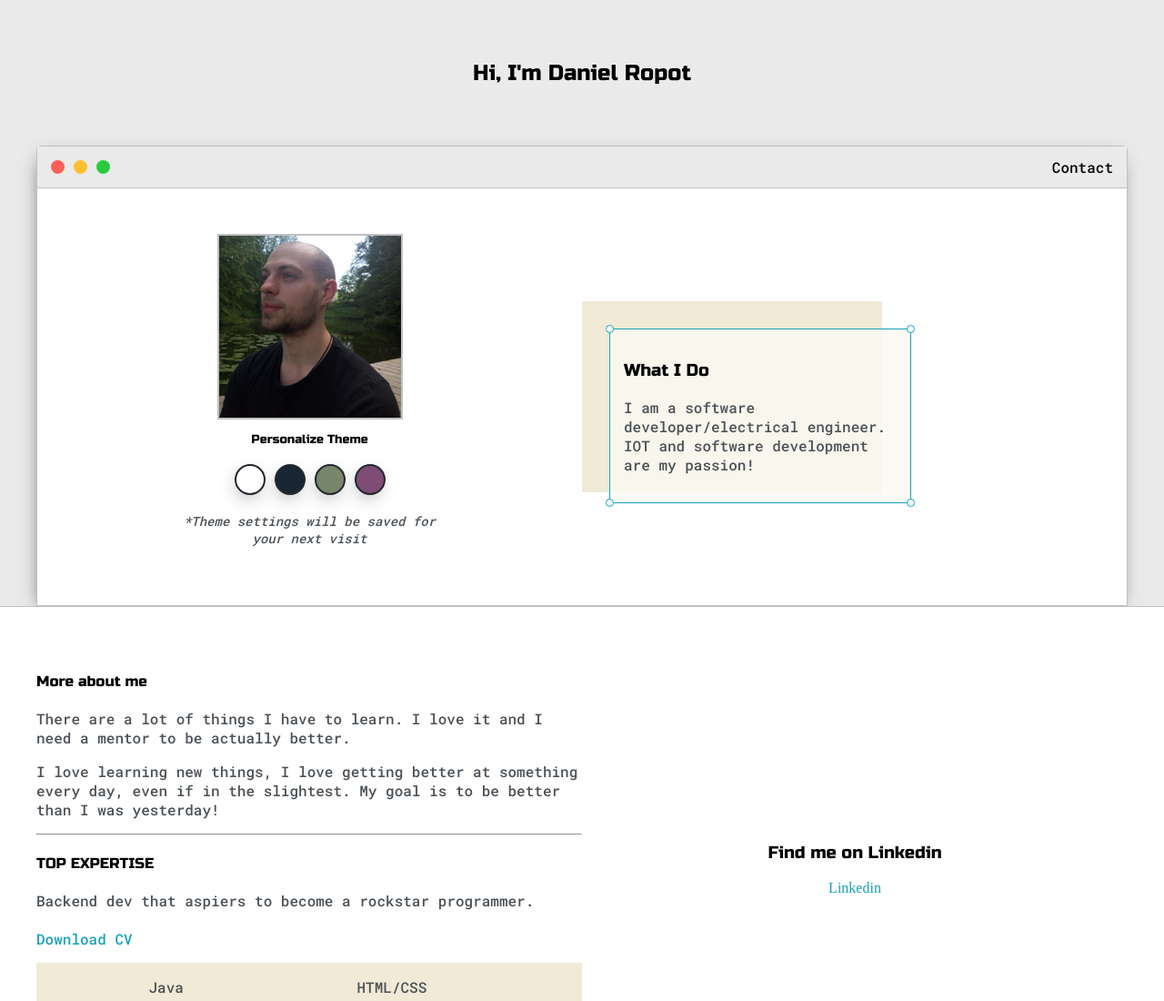
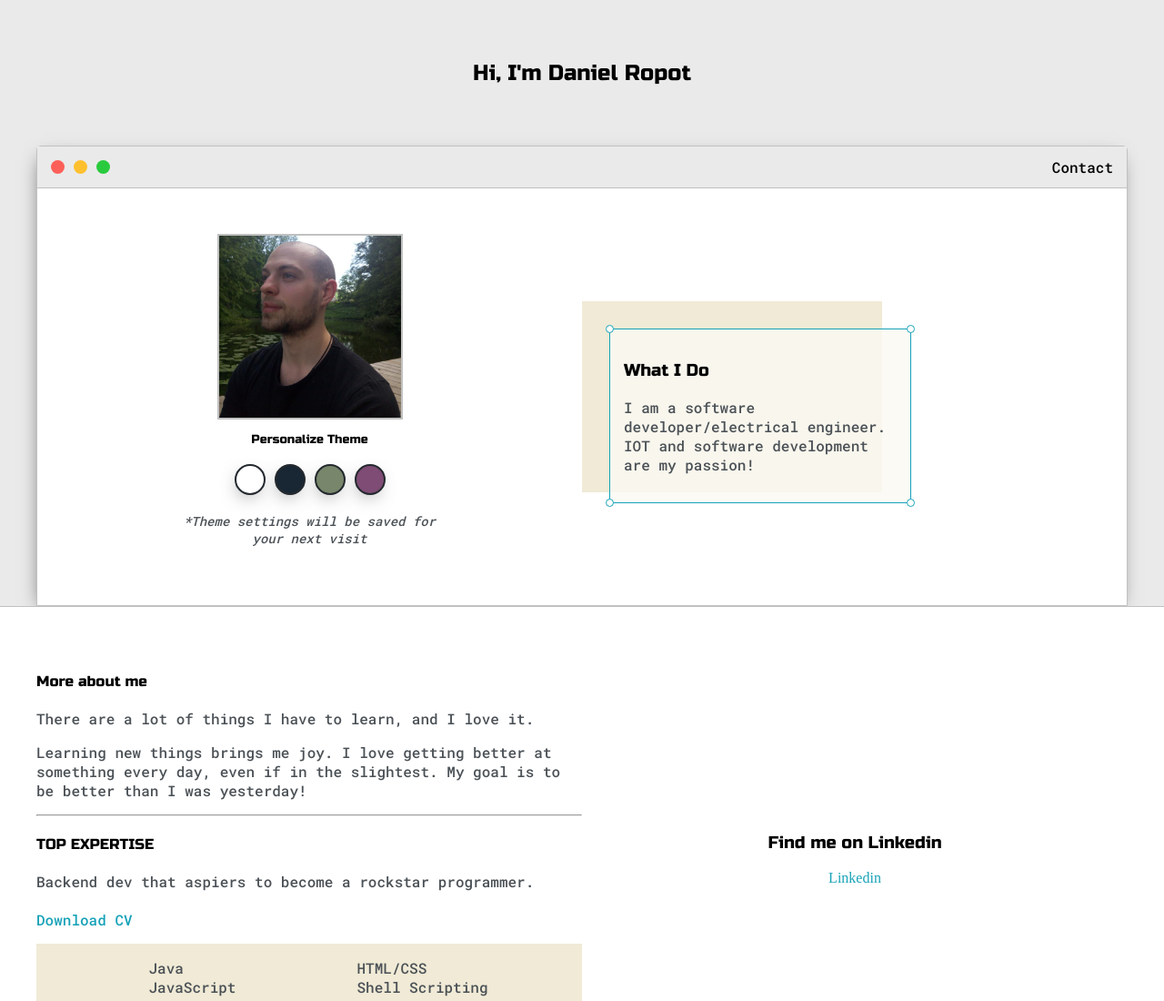
Before and after one commit to surgeBinded/portfolio, a plain HTML site: page index.html in a window 1280 px wide. Shown: the top 1100 px of the page at 91% size. Drawn offline with Linux system fonts and the light colour scheme.

Commit message:
change wording

```diff
--- a/index.html
+++ b/index.html
@@ -70,9 +70,9 @@
             <div class="about-wrapper">
                 <div class="about-me">
                     <h4>More about me</h4>
-                    <p>There are a lot of things I have to learn. I love it and I need a mentor to be actually better.
+                    <p>There are a lot of things I have to learn, and I love it.
                     </p>
-                    <p>I love learning new things, I love getting better at something every day, even if in the
+                    <p>Learning new things brings me joy. I love getting better at something every day, even if in the
                         slightest. My goal is to be better than I was yesterday!</p>
                     <hr>
 
```
